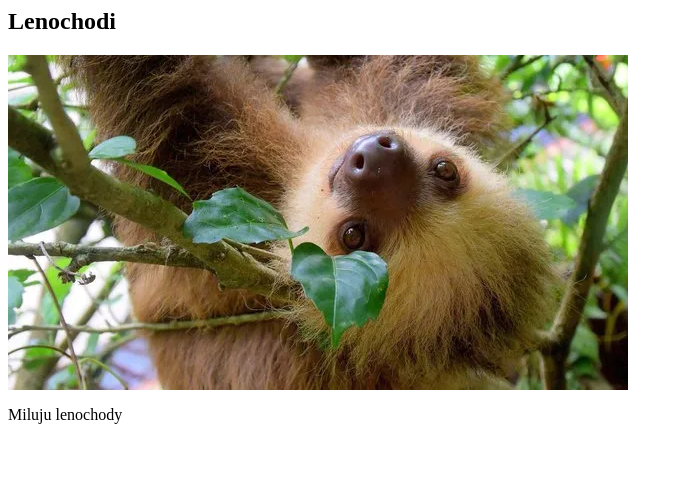
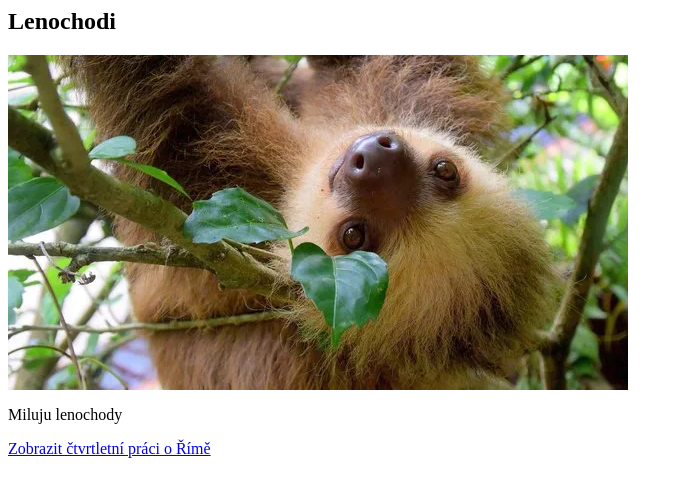
Before and after one commit to veronikahanzlikova-lab/veronikahanzlikova-lab.github.io, a plain HTML site: page index.html in a window 1280 px wide. Shown: the whole page, without its empty margins (0-683 px from the left). Drawn offline with Linux system fonts and the light colour scheme.

Commit message:
Update index.html

```diff
--- a/index.html
+++ b/index.html
@@ -1,3 +1,4 @@
 <h2>Lenochodi</h2>
 <img src="5-i_article-5361576.webp">
 <p>Miluju lenochody</p>
+<a href="cpp.html">Zobrazit čtvrtletní práci o Římě</a>
```
